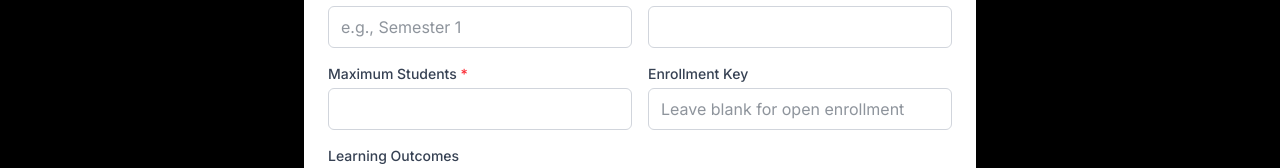
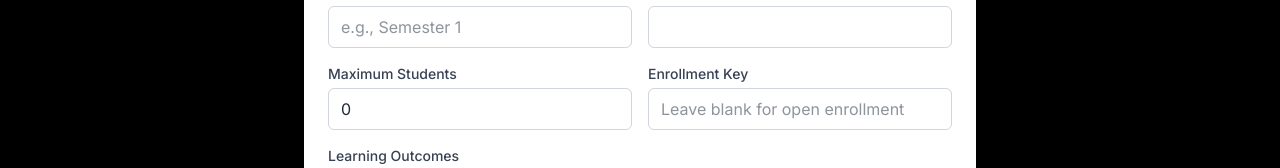
Before and after one commit to MYVirajani/AI-Exam-Evaluation-System, a Next.js app in the folder exam-evaluation-system/: page /educator/home in a window 1280 px wide. Both pictures are taken after a click on the button "+ New Module". Shown: the part 261-429 px from the top of the page. Built offline with nearby package versions, Linux system fonts and the light colour scheme.

Commit message:
Choosing max student count for enrollement not mendatory

```diff
--- a/exam-evaluation-system/src/app/educator/home/ModuleCreationForm.tsx
+++ b/exam-evaluation-system/src/app/educator/home/ModuleCreationForm.tsx
@@ -15,7 +15,7 @@ export interface ModuleFormData {
   moduleName: string;
   semester?: string;
   educationInstitute: string;
-  maxStudents: number;
+  maxStudents?: number;
   learningOutcomes?: string;
   enrollmentKey?: string;
   moduleImage?: File | null;
@@ -72,27 +72,17 @@ const ModuleCreationForm: React.FC<ModuleCreationFormProps> = ({
     if (fileInputRef.current) fileInputRef.current.value = "";
   };
 
-  // const onFormSubmit = async (data: ModuleFormData) => {
-  //   try {
-  //     await onSubmit(data);
-  //     toast.success("Module created successfully!");
-  //     reset();
-  //     setImagePreview(null);
-  //     onClose();
-  //   } catch (error) {
-  //     toast.error("Failed to create module. Please try again.");
-  //     console.error("Module creation error:", error);
-  //   }
-  // };
   const onFormSubmit = async (data: ModuleFormData) => {
     try {
       await onSubmit(data);
-    toast.success('Module created successfully!');
+      toast.success("Module created successfully!");
       reset();
       setImagePreview(null);
       onClose();
     } catch (error) {
-    toast.error(error instanceof Error ? error.message : 'Failed to create module');
+      toast.error(
+        error instanceof Error ? error.message : "Failed to create module"
+      );
     }
   };
   if (!isOpen) return null;
@@ -192,7 +182,9 @@ const onFormSubmit = async (data: ModuleFormData) => {
                   required: "Please specify the institute name",
                 })}
                 className={`w-full px-3 py-2 border rounded-md text-gray-800 ${
-                  errors.educationInstitute ? "border-red-500" : "border-gray-300"
+                  errors.educationInstitute
+                    ? "border-red-500"
+                    : "border-gray-300"
                 }`}
               />
               {errors.educationInstitute && (
@@ -202,14 +194,14 @@ const onFormSubmit = async (data: ModuleFormData) => {
               )}
             </div>
 
-            <div>
+            {/* <div>
               <label className="block text-sm font-medium text-gray-700 mb-1">
                 Maximum Students <span className="text-red-500">*</span>
               </label>
               <input
                 type="number"
                 {...register("maxStudents", {
-                  required: "Please enter a valid number",
+                  // required: "Please enter a valid number",
                   min: {
                     value: 0,
                     message: "Please enter valid number",
@@ -230,6 +222,32 @@ const onFormSubmit = async (data: ModuleFormData) => {
                       : "text-blue-600"
                   }`}
                 >
+                  {errors.maxStudents.message}
+                </p>
+              )}
+            </div> */}
+            <div>
+              <label className="block text-sm font-medium text-gray-700 mb-1">
+                Maximum Students
+              </label>
+              <input
+                type="number"
+                {...register("maxStudents", {
+                  min: {
+                    value: 0,
+                    message: "Please enter valid number",
+                  },
+                  validate: (value) =>
+                    Number.isInteger(value) || "Only whole numbers allowed",
+                  valueAsNumber: true,
+                })}
+                defaultValue={0}
+                className={`w-full px-3 py-2 border rounded-md text-gray-800 ${
+                  errors.maxStudents ? "border-red-500" : "border-gray-300"
+                }`}
+              />
+              {errors.maxStudents && (
+                <p className={`mt-1 text-sm italic text-blue-600`}>
                   {errors.maxStudents.message}
                 </p>
               )}
--- a/exam-evaluation-system/src/app/educator/home/page.tsx
+++ b/exam-evaluation-system/src/app/educator/home/page.tsx
@@ -86,7 +86,7 @@ const handleCreateModule = async (moduleData: ModuleFormData) => {
       throw new Error(result.error || 'Failed to create module');
     }
 
-    toast.success('Module created successfully!');
+    // toast.success('Module created successfully!');
     // Here you would typically refresh the module list
     return result;
   } catch (error) {
```
Lines whose indentation alone changed are shown as unchanged.
